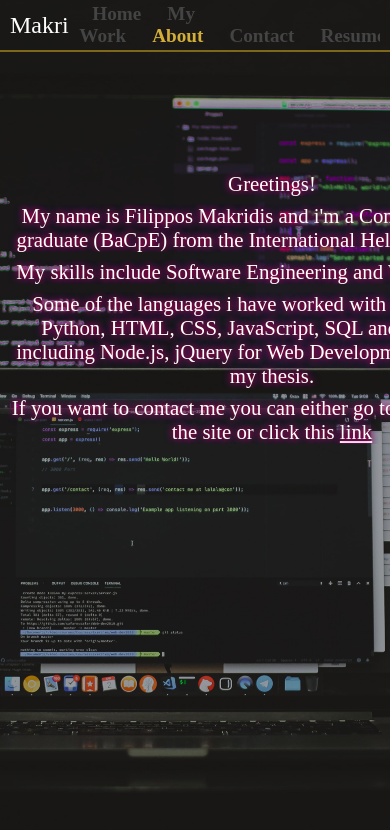
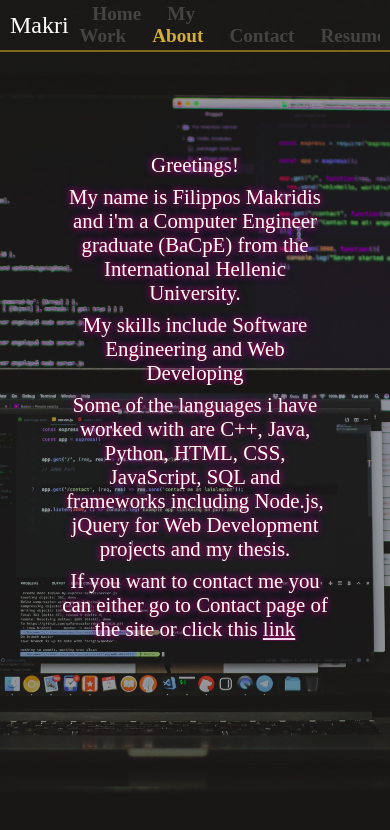
Before and after one commit to fmakrid/portfolio-site, a React (Create React App) app: page /about in a window 390 px wide. Shown: the top 830 px of the page. Built offline with nearby package versions, Linux system fonts and the light colour scheme.

Commit message:
This fixes mobile view for the about page that closes #10

```diff
--- a/src/assets/css/About.css
+++ b/src/assets/css/About.css
@@ -1,3 +1,12 @@
+#about {
+  display: flex;
+  height: 100vh;
+  width: auto;
+  align-items: top;
+  align-content: center;
+  justify-content: center;
+}
+
 #about a,
 a:visited {
   color: inherit;
@@ -7,15 +16,22 @@ a:visited {
   color: white;
 }
 
-#bio p {
-  margin: 0.5rem;
-}
-
-#about #bio {
-  margin: 7rem auto;
-  width: 34rem;
+#bio {
+  min-width: 20px;
+  max-width: 80vw;
+  margin: 10vh auto;
+  padding: 1vh;
   text-align: center;
   color: white;
   font-size: 1.3rem;
   text-shadow: 0 0 6px #ff0000, 0 0 8px rgb(68, 0, 255);
 }
+
+#bio p {
+  min-width: 20px;
+  max-width: 80vw;
+  width: 70vw;
+  margin: 0.5rem;
+  text-align: center;
+  height: auto;
+}
```
